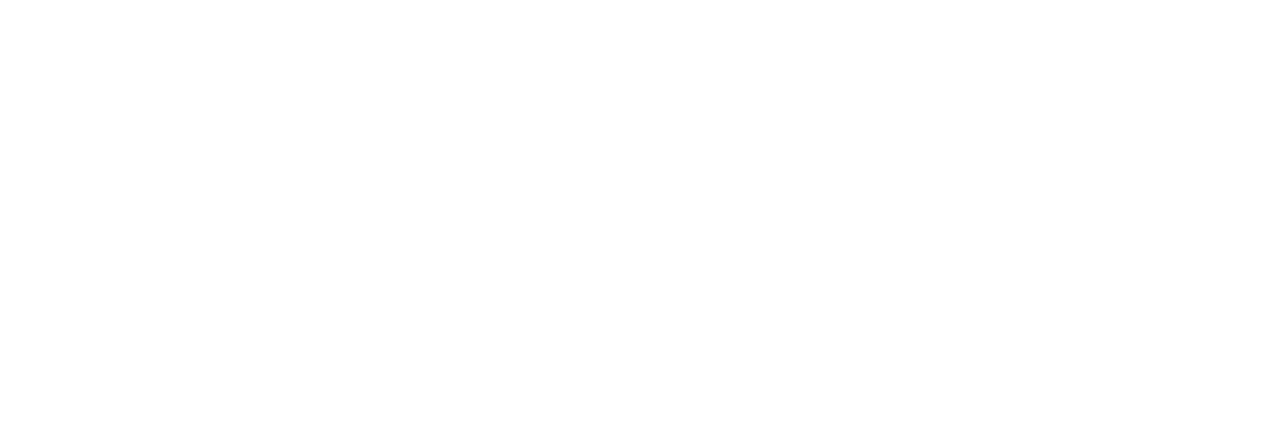
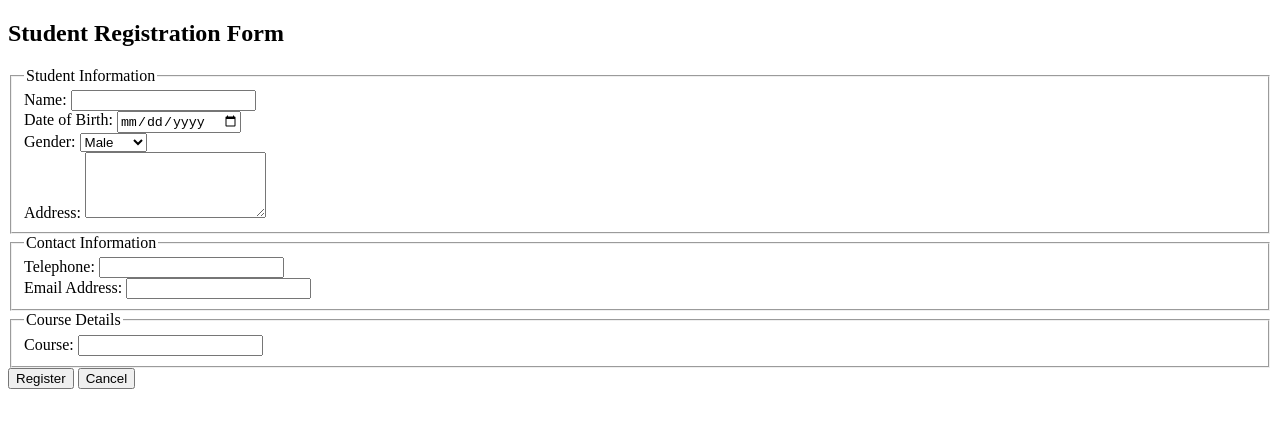
Before and after one commit to JosephJacob/Forms, a plain HTML site: page index.html in a window 1280 px wide. Drawn offline with Linux system fonts and the light colour scheme.

Commit message:
added code for a student registration form

```diff
--- a/index.html
+++ b/index.html
@@ -1,11 +1,49 @@
 <!DOCTYPE html>
 <html lang="en">
 <head>
-  <meta charset="UTF-8">
-  <meta name="viewport" content="width=device-width, initial-scale=1.0">
-  <title>Document</title>
+    <meta charset="UTF-8">
+    <meta name="viewport" content="width=device-width, initial-scale=1.0">
+    <title>Student Registration Form</title>
 </head>
 <body>
+    <h2>Student Registration Form</h2>
+    <form action="#" method="post">
+        <fieldset>
+            <legend>Student Information</legend>
+            <label>Name:</label>
+            <input type="text" name="name" required><br>
 
+            <label>Date of Birth:</label>
+            <input type="date" name="dob" required><br>
+
+            <label>Gender:</label>
+            <select name="gender" required>
+                <option value="male">Male</option>
+                <option value="female">Female</option>
+                <option value="other">Other</option>
+            </select><br>
+
+            <label>Address:</label>
+            <textarea name="address" rows="4" required></textarea><br>
+        </fieldset>
+
+        <fieldset>
+            <legend>Contact Information</legend>
+            <label>Telephone:</label>
+            <input type="tel" name="telephone" required><br>
+
+            <label>Email Address:</label>
+            <input type="email" name="email" required><br>
+        </fieldset>
+
+        <fieldset>
+            <legend>Course Details</legend>
+            <label>Course:</label>
+            <input type="text" name="course" required><br>
+        </fieldset>
+
+        <button type="submit">Register</button>
+        <button type="button" onclick="window.location.href='cancel.html';">Cancel</button>
+    </form>
 </body>
 </html>
```
